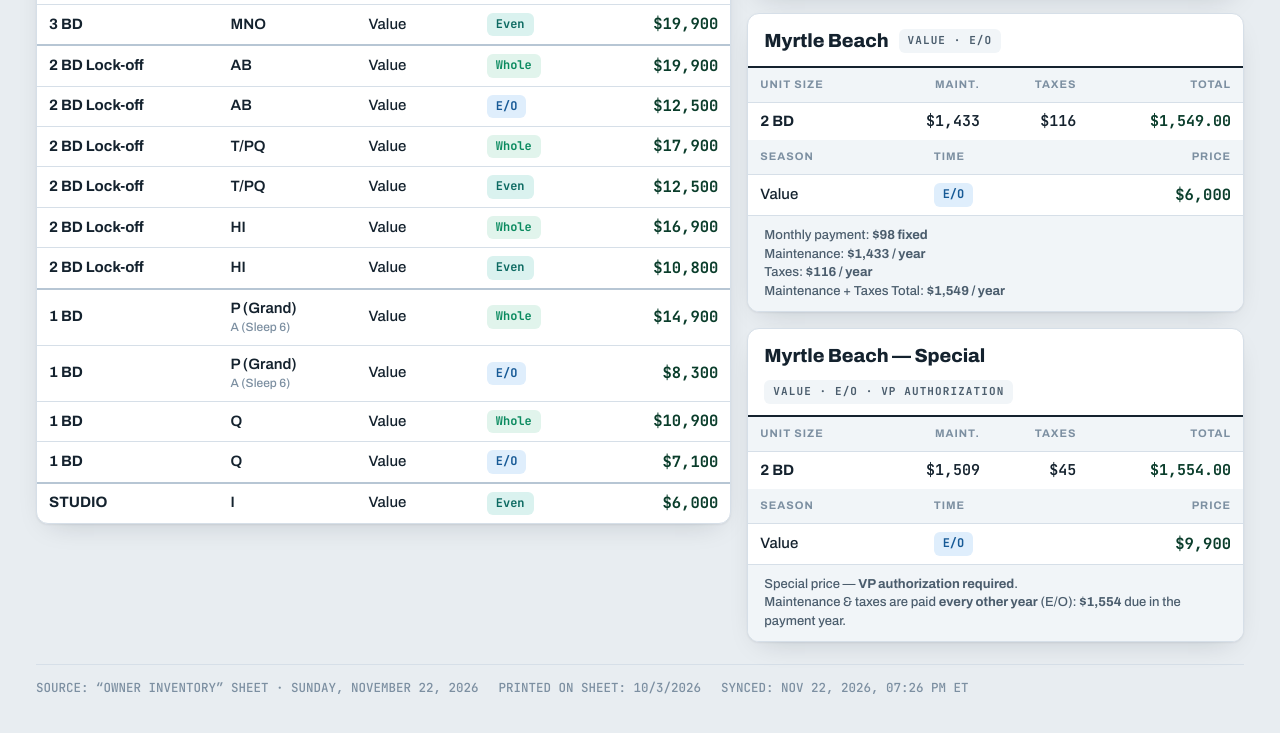
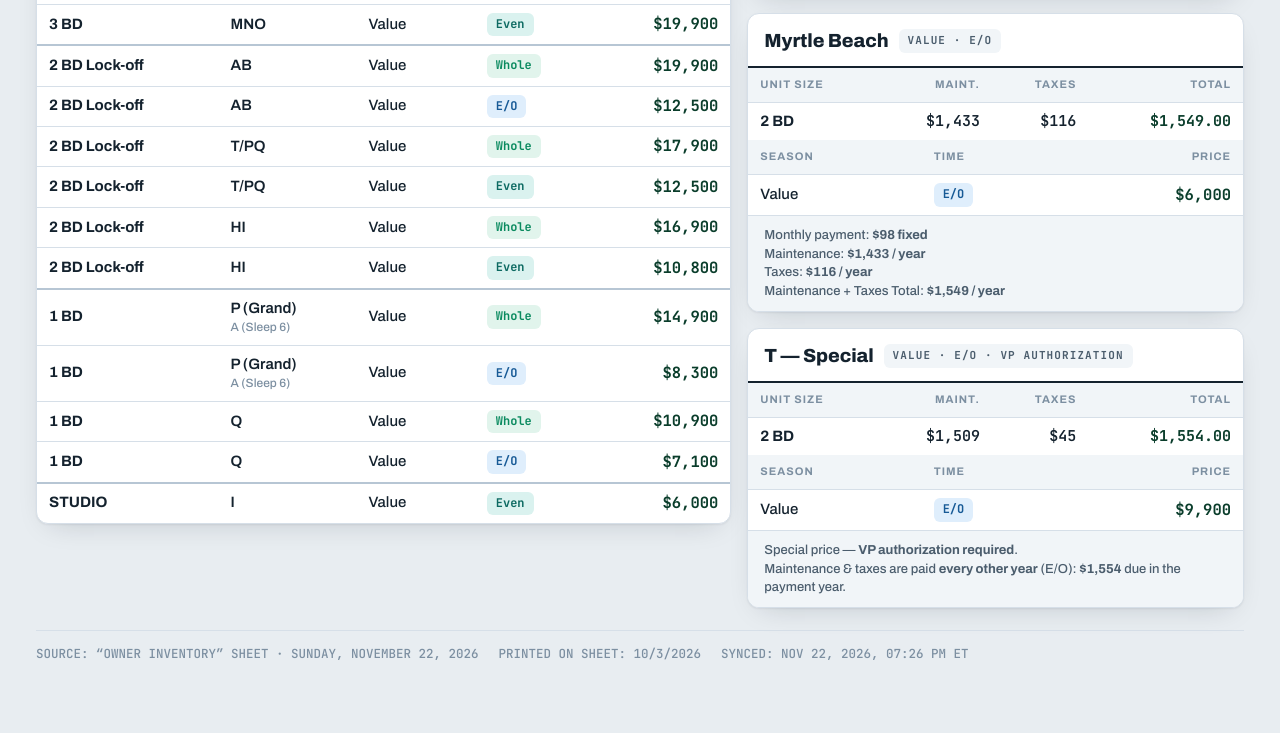
Before and after one commit to enriquetemp2017-collab/owner-inventory, a plain HTML site: page index.html in a window 1280 px wide. Shown: the part 1550-2283 px from the top of the page. After the commit the page ends 2255 px from the top, so only its background shows below. Drawn offline with Linux system fonts and the light colour scheme.

Commit message:
Rename Myrtle Beach Special card to T Special

```diff
--- a/index.html
+++ b/index.html
@@ -397,9 +397,9 @@
         <div class="empty-msg">No results in this section.</div>
       </section>
 
-      <section class="card" data-section="value" aria-label="Myrtle Beach special price, every other year">
+      <section class="card" data-section="value" aria-label="T special price, every other year">
         <div class="card-head">
-          <h2>Myrtle Beach &mdash; Special</h2>
+          <h2>T &mdash; Special</h2>
           <span class="tag gray">VALUE &middot; E/O &middot; VP AUTHORIZATION</span>
         </div>
         <table>
```
